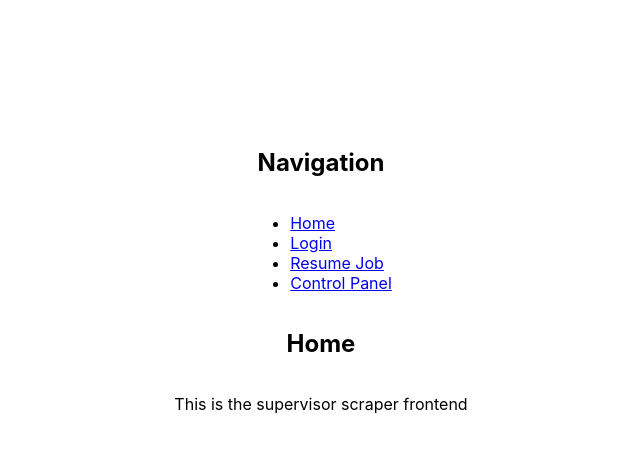
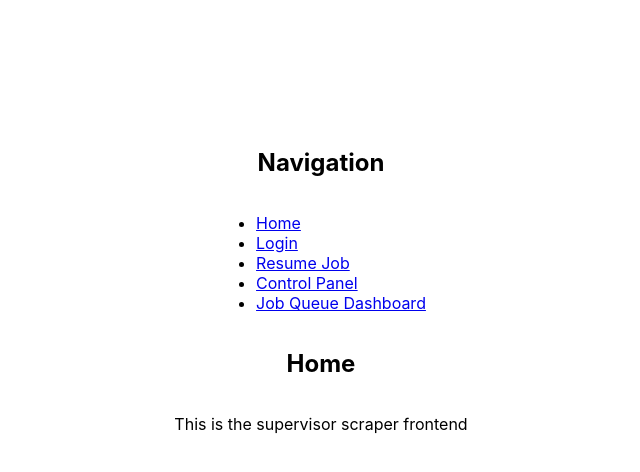
Before and after one commit to rivernews/supervisor-scraper-job-queue, a React (Create React App) app: page / in a window 1280 px wide. Shown: the top 472 px of the page, without its empty margins (319-959 px from the left). Built offline with nearby package versions, Linux system fonts and the light colour scheme.

Commit message:
add link to job queue dashboard

```diff
--- a/src/App.tsx
+++ b/src/App.tsx
@@ -11,6 +11,8 @@ import styles from './App.module.css';
 import { Home } from "./pages/home";
 import { LoginPage } from "./pages/login";
 import { ControlPanelPage } from "./pages/control-panel.page";
+import { Authenticator } from "./services/authenticate";
+import { apiService } from "./services/apiService";
 
 export default function App() {
   return (
@@ -30,6 +32,11 @@ export default function App() {
             </li>
             <li>
               <Link to="/control-panel">Control Panel</Link>
+            </li>
+            <li>
+              <a target="_blank" href={`${process.env.NODE_ENV === 'production' ?
+                apiService.PRODUCTION_API_SERVER_BASE_URL :
+                apiService.developmentApiServerBaseUrl}/dashboard?token=${Authenticator.token}`}>Job Queue Dashboard</a>
             </li>
           </ul>
         </nav>
--- a/src/services/apiService.ts
+++ b/src/services/apiService.ts
@@ -3,8 +3,8 @@ import { Authenticator } from "./authenticate";
 class ApiSevice {
     private static _singleton: ApiSevice;
 
-    private static PRODUCTION_API_SERVER_BASE_URL = 'https://slack.api.shaungc.com';
-    private static DEVELOPMENT_API_SERVER_BASE_URL = 'http://localhost';
+    public PRODUCTION_API_SERVER_BASE_URL = '//slack.api.shaungc.com';
+    private static DEVELOPMENT_API_SERVER_BASE_URL = '//localhost';
 
     private constructor() {}
 
@@ -15,14 +15,14 @@ class ApiSevice {
         return ApiSevice._singleton;
     }
 
-    private getDevelopmentApiServerBaseUrl() {
+    public get developmentApiServerBaseUrl() {
         return `${ApiSevice.DEVELOPMENT_API_SERVER_BASE_URL}:${Authenticator.port}`
     }
 
     private get baseUrl() {
         return process.env.NODE_ENV === 'production' ?
-            ApiSevice.PRODUCTION_API_SERVER_BASE_URL :
-            this.getDevelopmentApiServerBaseUrl()
+            this.PRODUCTION_API_SERVER_BASE_URL :
+            this.developmentApiServerBaseUrl
     }
 
     public async asyncTerminateAllJob() {
```
